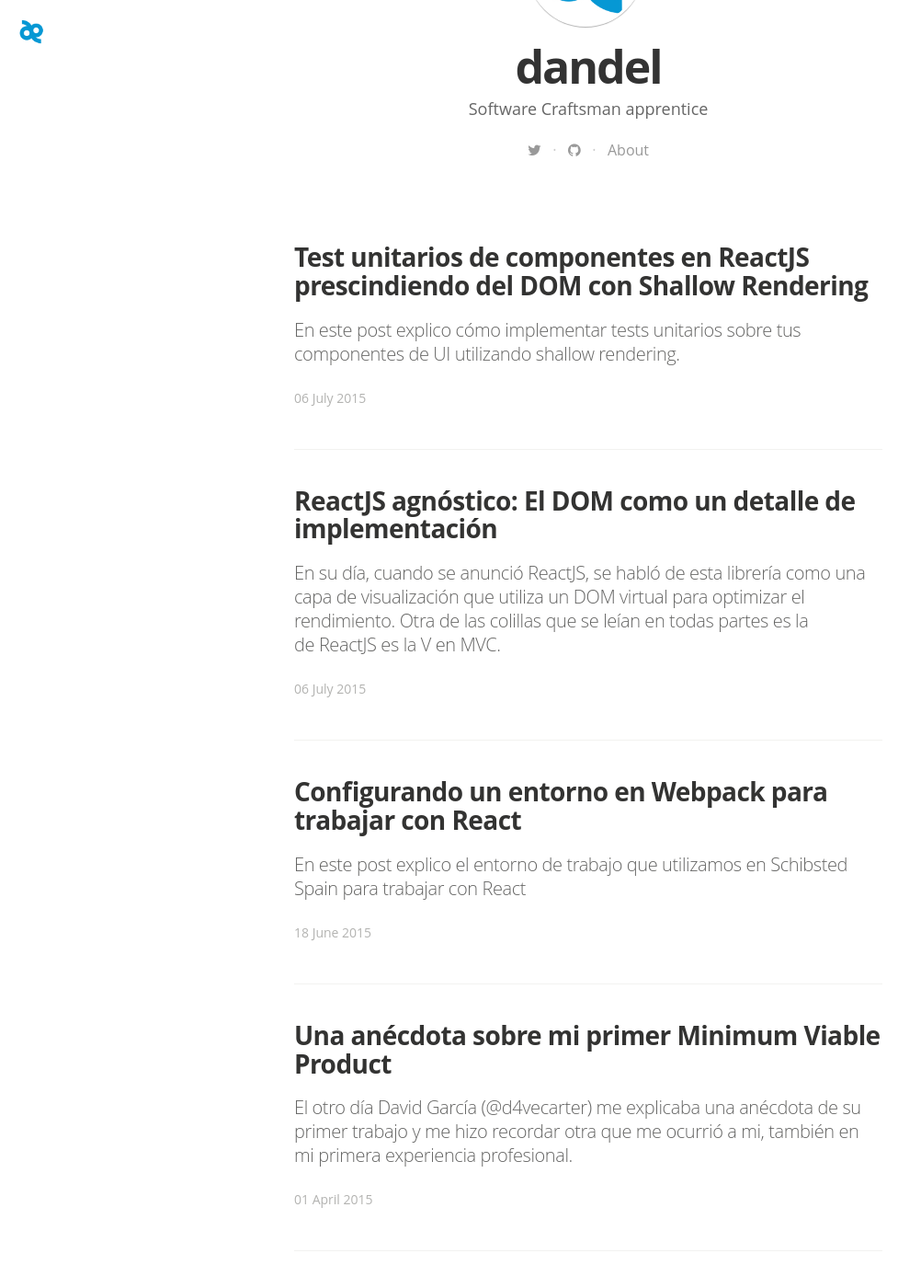
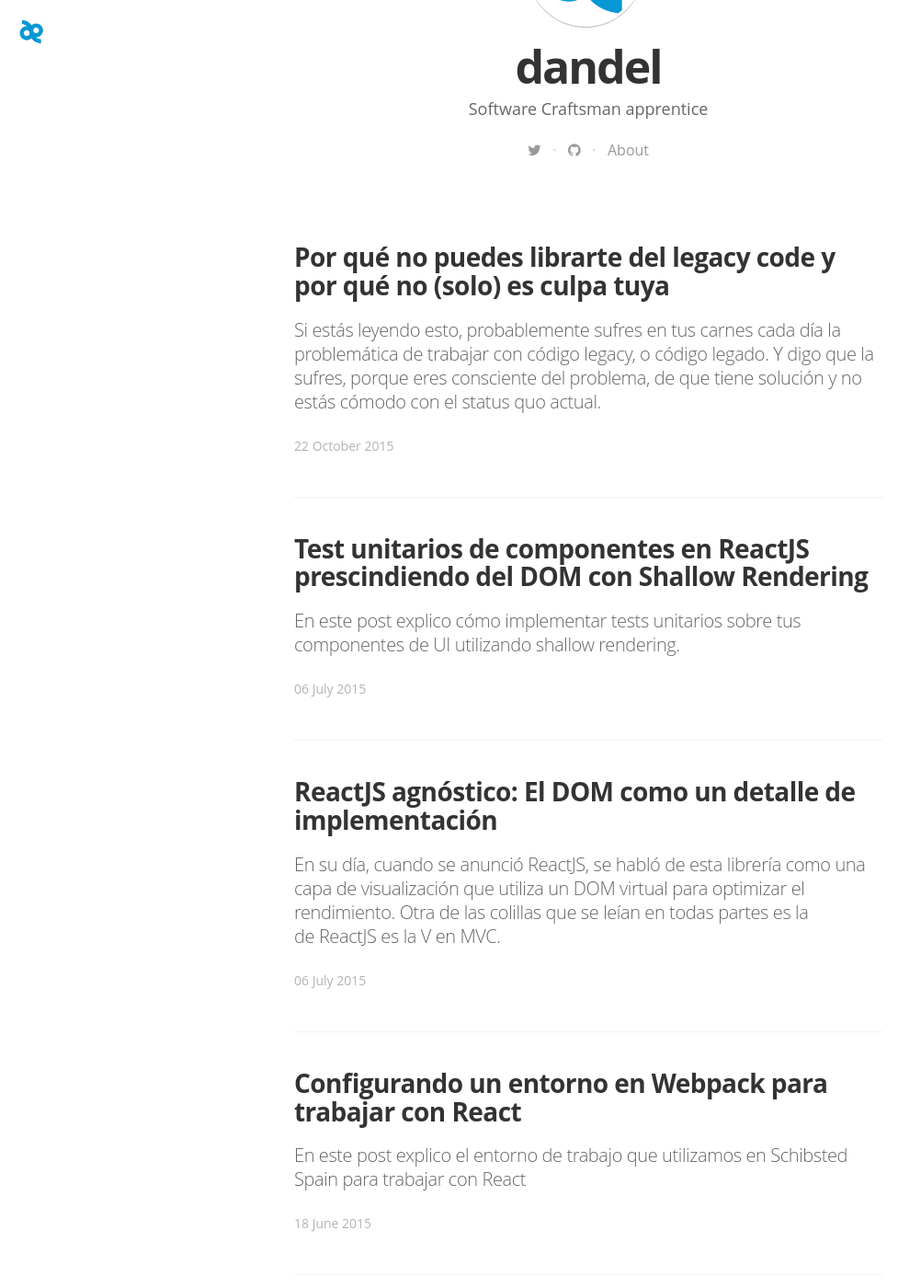
Before and after one commit to nmardones/danderu.github.com, a Jekyll site: the page built from index.html, in a window 1280 px wide and 1400 px high, scrolled down 487 px. Shown: the whole window at 92% size, without its empty margins (0-1002 px from the left). Built offline with Jekyll 4.4.1, drawn with Linux system fonts in a browser that asks for light colours; nearby versions of some CDN libraries; some web fonts are replaced; the list of posts is cut into pages by our own code; a file with an impossible date is left out; some of the changed text lies outside the part shown.

Commit message:
Updated 2015-10-22-por-que-no-puedes-librarte-del-legacy-code-y-por-que-no-solo-es-culpa-tuya.markdown

```diff
--- a/_posts/2015-10-22-por-que-no-puedes-librarte-del-legacy-code-y-por-que-no-solo-es-culpa-tuya.markdown
+++ b/_posts/2015-10-22-por-que-no-puedes-librarte-del-legacy-code-y-por-que-no-solo-es-culpa-tuya.markdown
@@ -1,7 +1,7 @@
 ---
 author: dandel
 comments: true
-date: {}
+date: 2015-10-22T06:37:11.000Z
 layout: post
 slug: "por-que-no-puedes-librarte-del-legacy-code-y-por-que-no-solo-es-culpa-tuya"
 title: Por qué no puedes librarte del legacy code y por qué no (solo) es culpa tuya
@@ -9,7 +9,7 @@
 categories:
   - Journey
 published: true
-excerpt: "Si estás leyendo esto, probablemente sufres en tus carnes cada día la problemática de trabajar con código\__legacy_, o código legado. Y digo que la sufres, porque eres consciente del problema, de que tiene solución y no estás cómodo con el status quo actual."
+excerpt: "Si estás leyendo esto, probablemente sufres en tus carnes cada día la problemática de trabajar con código legacy, o código legado. Y digo que la sufres, porque eres consciente del problema, de que tiene solución y no estás cómodo con el status quo actual."
 ---
 
 
@@ -23,7 +23,7 @@
 
 Es fácil llegar a esta conclusión, cuando empiezas a buscar soluciones y lees a gente como Feathers, o Uncle Bob. Este último, al que respeto enormemente, se quedó bien a gusto cuando enunció las tres reglas del TDD:
 
-> 1. You are not allowed to write any production code unless it is to make a failing unit test pass.
+1. You are not allowed to write any production code unless it is to make a failing unit test pass.
 2. You are not allowed to write any more of a unit test than is sufficient to fail; and compilation failures are failures.
 3. You are not allowed to write any more production code than is sufficient to pass the one failing unit test.
 
```
